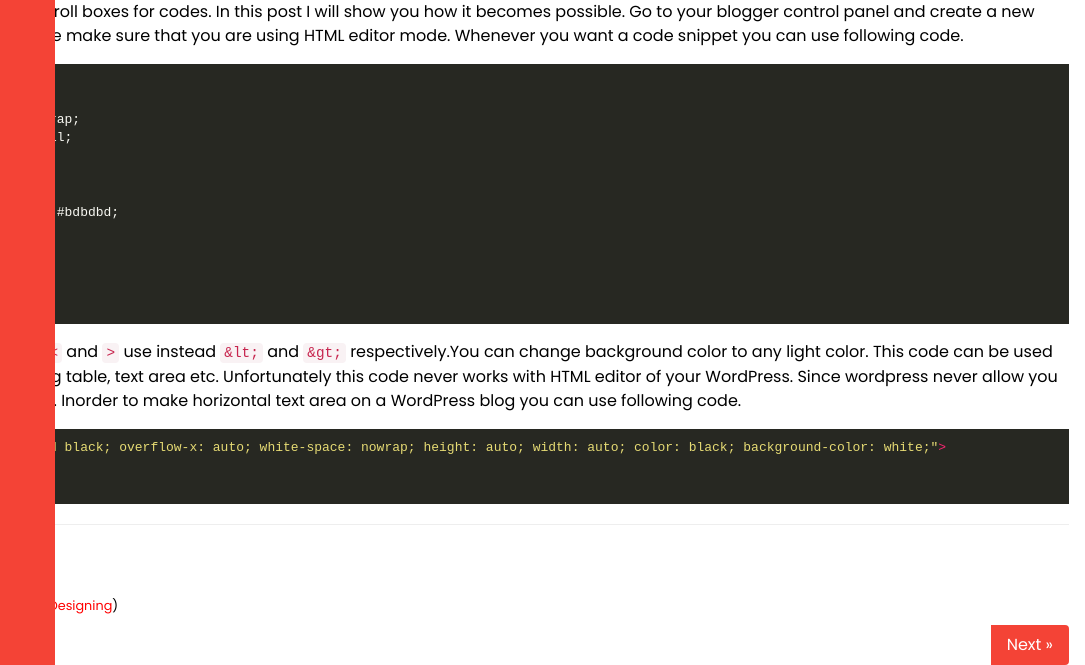
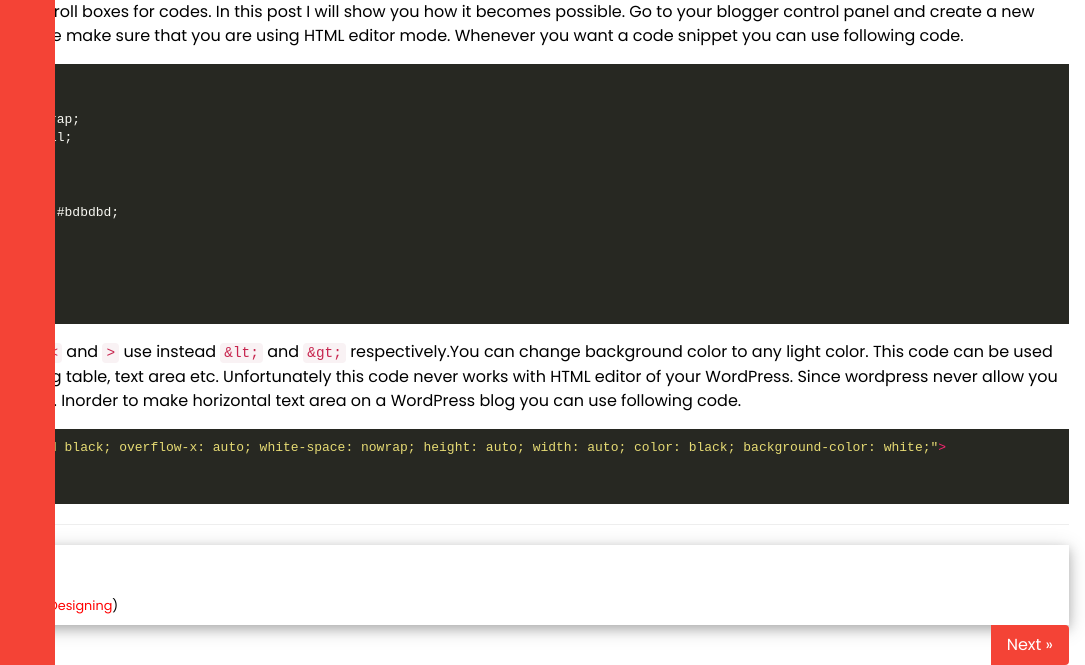
Before and after one commit to chipprogrammers/Good, a Jekyll site: the page built from _posts/2017-06-17-horizontal-scroll-box.md, in a window 1280 px wide and 1166 px high. Shown: the part 501-1166 px from the top of the window, without its empty margins (195-1280 px from the left). Built offline with Jekyll 4.4.1, drawn with Linux system fonts in a browser that asks for light colours; comment, search, counter and statistics services are not loaded.

Commit message:
Update post.html

```diff
--- a/_layouts/post.html
+++ b/_layouts/post.html
@@ -12,6 +12,7 @@ layout: default
         {% for thisTag in page.category %}
             {% if postHasSimilar == false and hasSimilar.size < 6 and post != page and tag == thisTag %}
                 {% if hasSimilar.size == 0 %}
+                <div class="w3-card-4">
                 <h4>Related Posts</h4>
                 <ul class="w3-ul">
                 {% endif %}
@@ -29,6 +30,7 @@ layout: default
 {% endfor %}
 {% if hasSimilar.size > 0 %}
     </ul>
+ </div>
 {% endif %}
 
 <div class="w3-bar w3-round">
```
